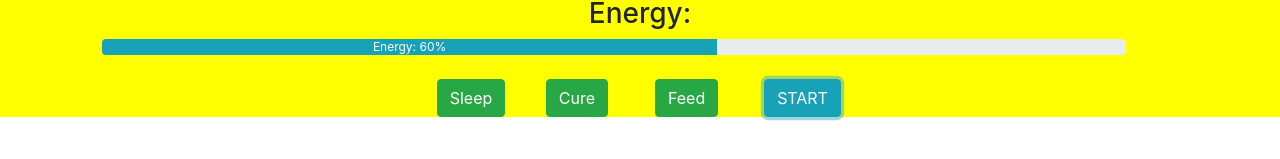
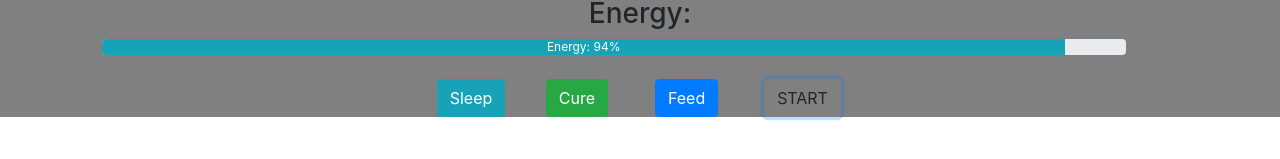
Before and after one commit to akjolilgiz/React-Tamagotchi, a React app: page / in a window 1280 px wide. Both pictures are taken after a click on the button "START". Shown: the part 507-666 px from the top of the page. Built offline with nearby package versions, Linux system fonts and the light colour scheme.

Commit message:
modified the btn

```diff
--- a/src/components/App.jsx
+++ b/src/components/App.jsx
@@ -4,7 +4,7 @@ import Tamagotchi from "./Tamagotchi";
 
 function App() {
   var bodyStyle = {
-    backgroundColor: "yellow",
+    backgroundColor: "gray",
     height: "1500"
   };
   return (
--- a/src/components/Energy.jsx
+++ b/src/components/Energy.jsx
@@ -3,7 +3,7 @@ import PropTypes from "prop-types";
 
 const Energy = props => {
   return (
-    <button className="btn btn-success" onClick={props.onEnergy}>
+    <button className="btn btn-info" onClick={props.onEnergy}>
       Sleep
     </button>
   );
--- a/src/components/Hunger.jsx
+++ b/src/components/Hunger.jsx
@@ -2,7 +2,7 @@ import React, { Component } from "react";
 
 const Hunger = props => {
   return (
-    <button className="btn btn-success" onClick={props.onHunger}>
+    <button className="btn btn-primary" onClick={props.onHunger}>
       Feed
     </button>
   );
--- a/src/components/Start.jsx
+++ b/src/components/Start.jsx
@@ -3,7 +3,7 @@ import PropTypes from "prop-types";
 
 const Start = props => {
   return (
-    <button className="btn btn-info" onClick={props.onStart}>
+    <button className="btn btn-Warning" onClick={props.onStart}>
       START
     </button>
   );
--- a/src/components/Tamagotchi.jsx
+++ b/src/components/Tamagotchi.jsx
@@ -29,6 +29,9 @@ class Tamagotchi extends React.Component {
     this.EnergyTimer = setInterval(() => this.handleEnergyDecrease(), 1000);
     this.HealthTimer = setInterval(() => this.handleHealthDecrease(), 1000);
     this.HungerTimer = setInterval(() => this.handleHungerDecrease(), 1000);
+    this.state.energy = 100;
+    this.state.hunger = 100;
+    this.state.health = 100;
   }
 
   handleHunger() {
@@ -49,7 +52,7 @@ class Tamagotchi extends React.Component {
 
   handleEnergyDecrease() {
     var newEnergy = this.state.energy;
-    newEnergy -= 20;
+    newEnergy -= 3;
     this.setState({ energy: newEnergy });
   }
   handleHealthDecrease() {
```
